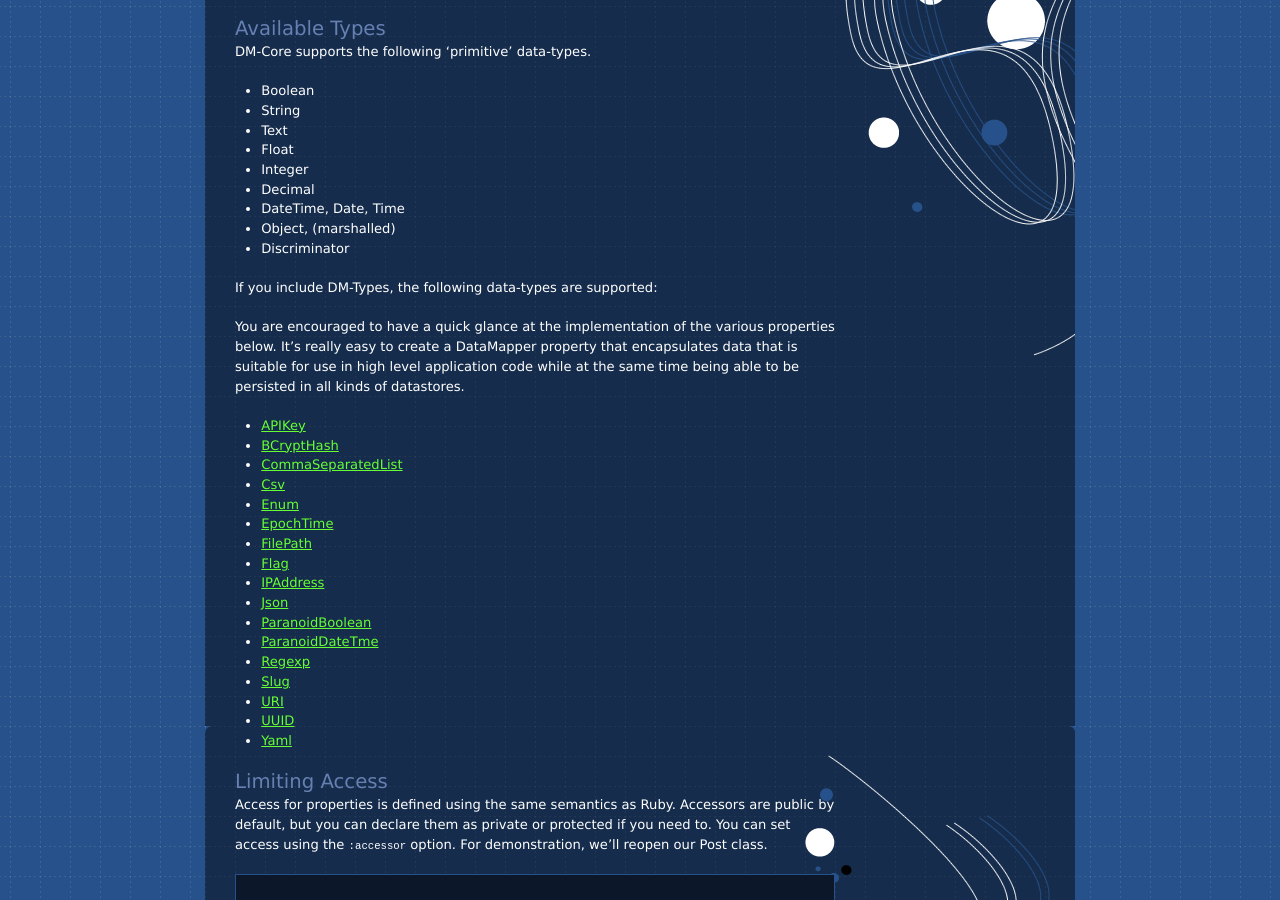
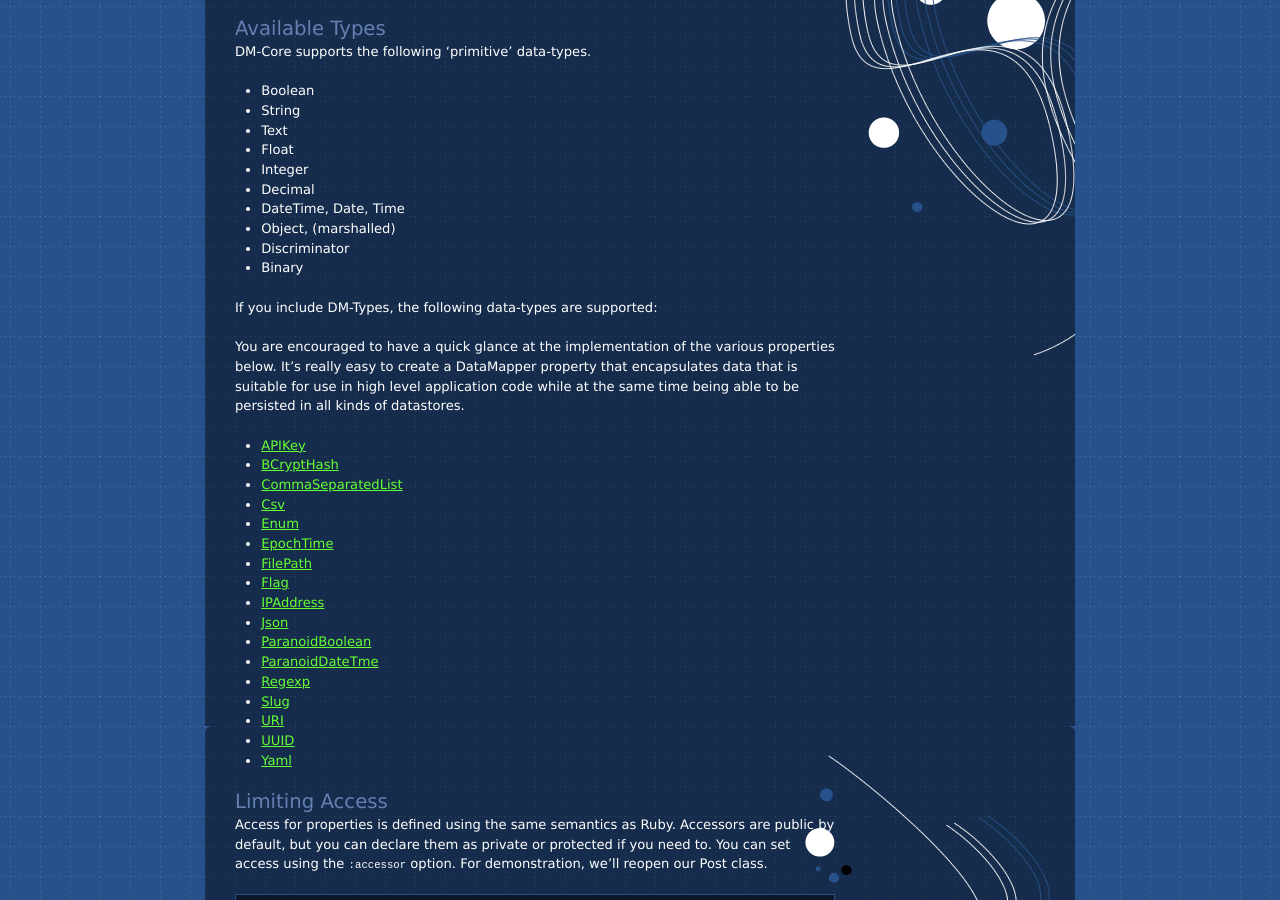
Before and after one commit to datamapper/datamapper.github.com, a Jekyll site: the page built from docs/properties.markdown, in a window 1280 px wide and 900 px high, scrolled down 3503 px. Built offline with Jekyll 4.4.1, drawn with Linux system fonts in a browser that asks for light colours.

Commit message:
Adding binary to list of available types.

```diff
--- a/docs/properties.markdown
+++ b/docs/properties.markdown
@@ -196,6 +196,7 @@ DM-Core supports the following 'primitive' data-types.
 * DateTime, Date, Time
 * Object, (marshalled)
 * Discriminator
+* Binary
 
 If you include DM-Types, the following data-types are supported:
 
```
